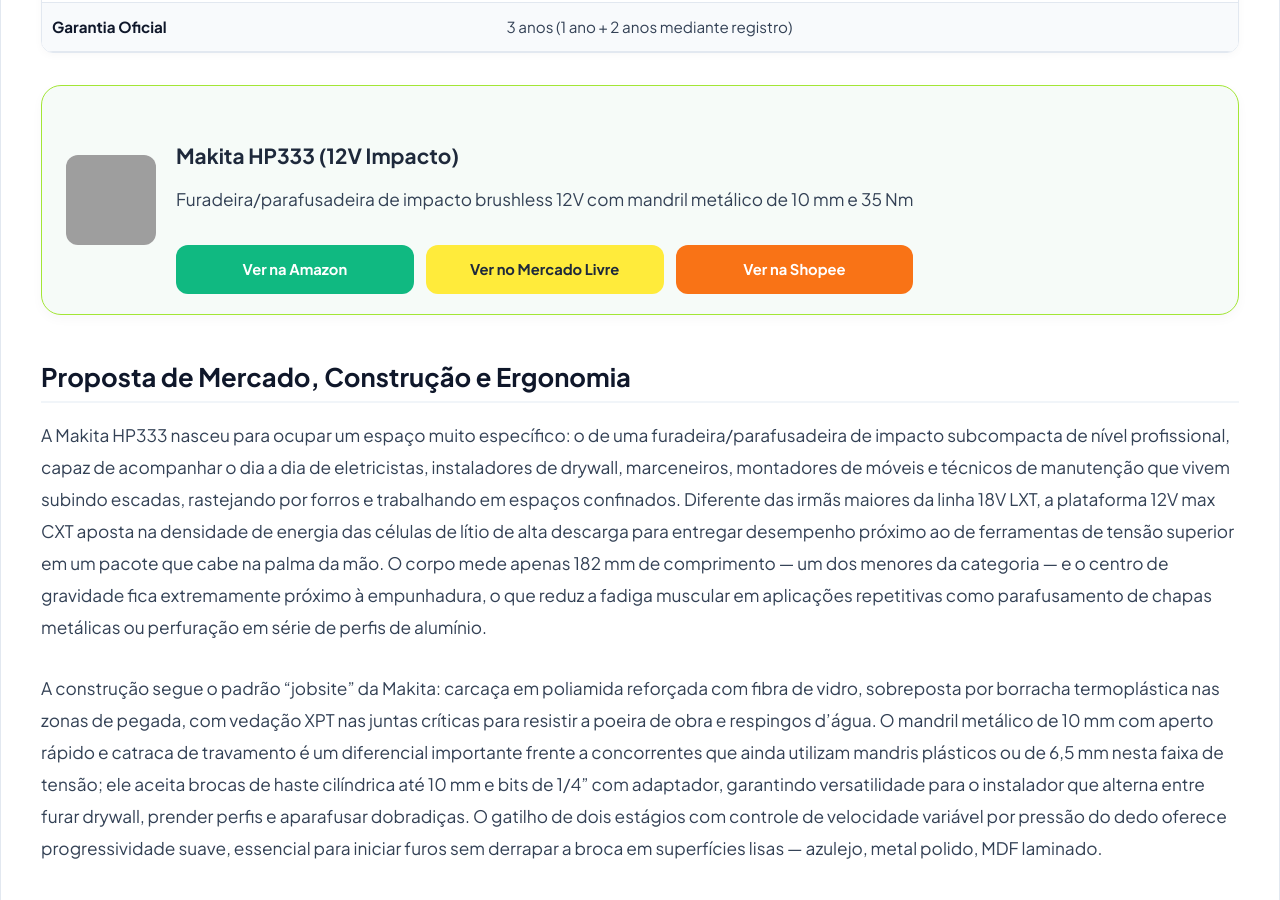
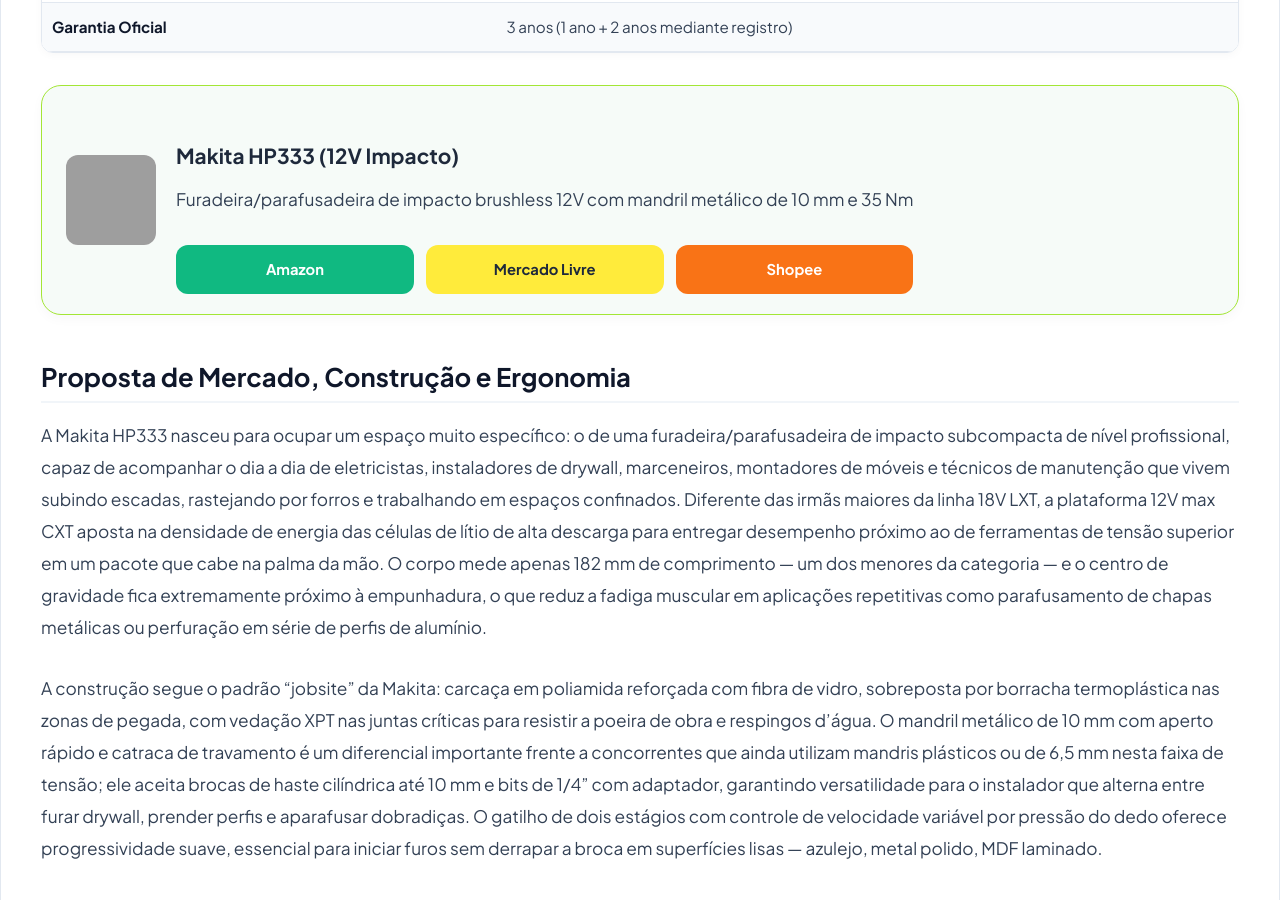
Before and after one commit to membroequipe/SiteReview, a Jekyll site: the page built from _posts/2026-10-24-makita-hp333-12v-impacto.md, in a window 1280 px wide and 900 px high, scrolled down 2853 px. Built offline with Jekyll 4.4.1, drawn with Linux system fonts in a browser that asks for light colours; some of the changed text lies outside the part shown; grey boxes are pictures that could not be loaded.

Commit message:
Update 2026-10-24-makita-hp333-12v-impacto.md

```diff
--- a/_posts/2026-10-24-makita-hp333-12v-impacto.md
+++ b/_posts/2026-10-24-makita-hp333-12v-impacto.md
@@ -88,15 +88,15 @@
 <div class="product-card-affiliate" style="margin: 30px 0;">
   <div class="product-card-body">
     <div class="product-card-img">
-      <img src="{{ '/assets/images/posts/review-makita-hp333-12v-impacto.jpg' | relative_url }}" alt="Makita HP333 (12V Impacto)">
+      <img src="{{ '/assets/images/posts/makita-hp333-12v-impacto.png' | relative_url }}" alt="Furadeira Makita HP333 (12V Impacto)">
     </div>
     <div class="product-card-info">
       <h3 class="product-card-title">Makita HP333 (12V Impacto)</h3>
       <p class="product-card-subtitle">Furadeira/parafusadeira de impacto brushless 12V com mandril metálico de 10 mm e 35 Nm</p>
       <div class="product-card-buttons">
-        <a href="SEU_LINK_AMAZON" target="_blank" rel="nofollow sponsored" class="btn-store btn-amazon-green">Ver na Amazon</a>
-        <a href="SEU_LINK_MERCADO_LIVRE" target="_blank" rel="nofollow sponsored" class="btn-store btn-ml-yellow">Ver no Mercado Livre</a>
-        <a href="SEU_LINK_SHOPEE" target="_blank" rel="nofollow sponsored" class="btn-store btn-shopee-red">Ver na Shopee</a>
+        <a href="SEU_LINK_AMAZON" target="_blank" rel="nofollow sponsored" class="btn-store btn-amazon-green">Amazon</a>
+        <a href="SEU_LINK_MERCADO_LIVRE" target="_blank" rel="nofollow sponsored" class="btn-store btn-ml-yellow">Mercado Livre</a>
+        <a href="SEU_LINK_SHOPEE" target="_blank" rel="nofollow sponsored" class="btn-store btn-shopee-red">Shopee</a>
       </div>
     </div>
   </div>
@@ -184,15 +184,15 @@
 <div class="product-card-affiliate" style="margin: 30px 0;">
   <div class="product-card-body">
     <div class="product-card-img">
-      <img src="{{ '/assets/images/posts/review-makita-hp333-12v-impacto.jpg' | relative_url }}" alt="Makita HP333 (12V Impacto)">
+      <img src="{{ '/assets/images/posts/makita-hp333-12v-impacto.png' | relative_url }}" alt="Makita HP333 (12V Impacto)">
     </div>
     <div class="product-card-info">
       <h3 class="product-card-title">Makita HP333 (12V Impacto)</h3>
       <p class="product-card-subtitle">Furadeira/parafusadeira de impacto brushless 12V com mandril metálico de 10 mm e 35 Nm</p>
       <div class="product-card-buttons">
-        <a href="SEU_LINK_AMAZON" target="_blank" rel="nofollow sponsored" class="btn-store btn-amazon-green">Ver na Amazon</a>
-        <a href="SEU_LINK_MERCADO_LIVRE" target="_blank" rel="nofollow sponsored" class="btn-store btn-ml-yellow">Ver no Mercado Livre</a>
-        <a href="SEU_LINK_SHOPEE" target="_blank" rel="nofollow sponsored" class="btn-store btn-shopee-red">Ver na Shopee</a>
+        <a href="SEU_LINK_AMAZON" target="_blank" rel="nofollow sponsored" class="btn-store btn-amazon-green">Amazon</a>
+        <a href="SEU_LINK_MERCADO_LIVRE" target="_blank" rel="nofollow sponsored" class="btn-store btn-ml-yellow">Mercado Livre</a>
+        <a href="SEU_LINK_SHOPEE" target="_blank" rel="nofollow sponsored" class="btn-store btn-shopee-red">Shopee</a>
       </div>
     </div>
   </div>
```
Also changed, not shown: other parts of _posts/2026-10-24-makita-hp333-12v-impacto.md (+1 -1 lines).
